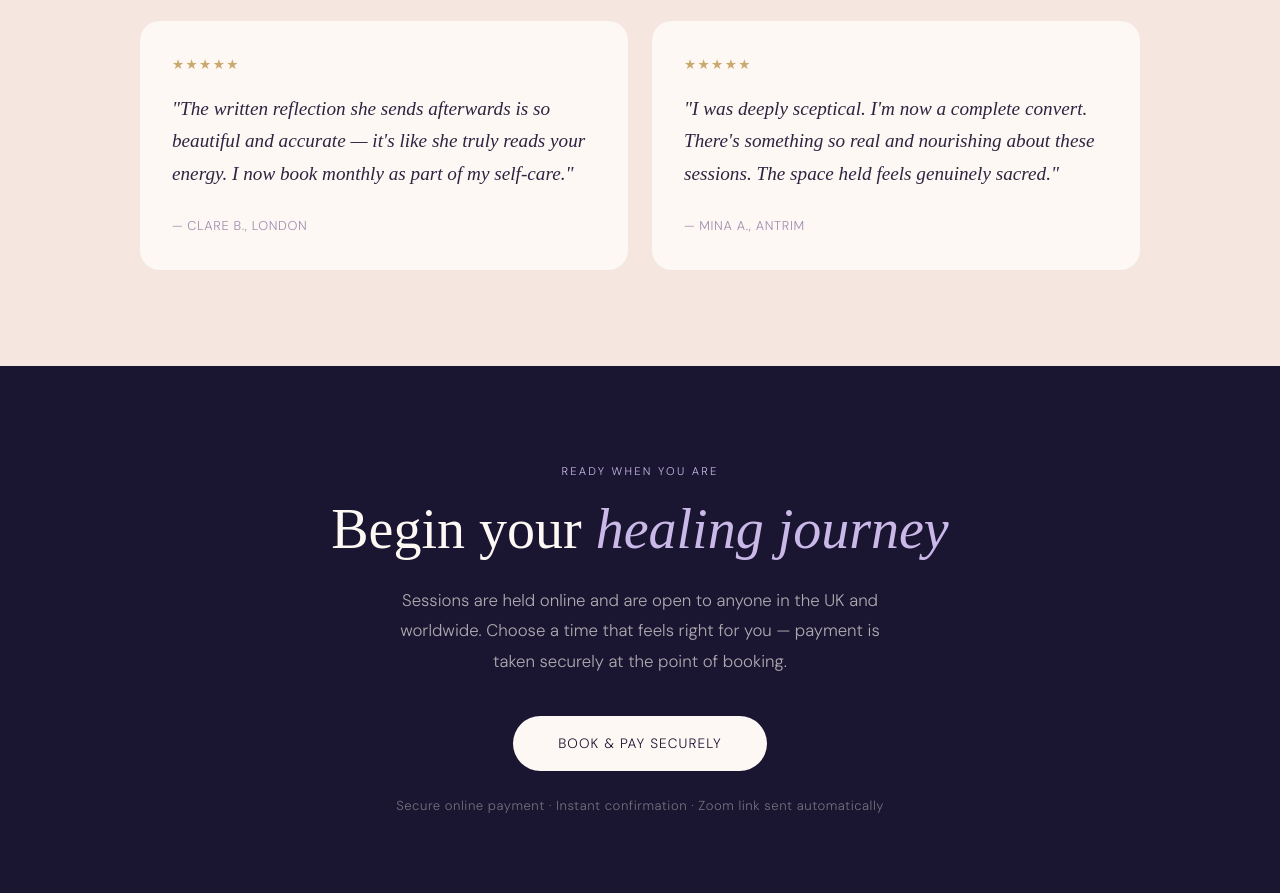
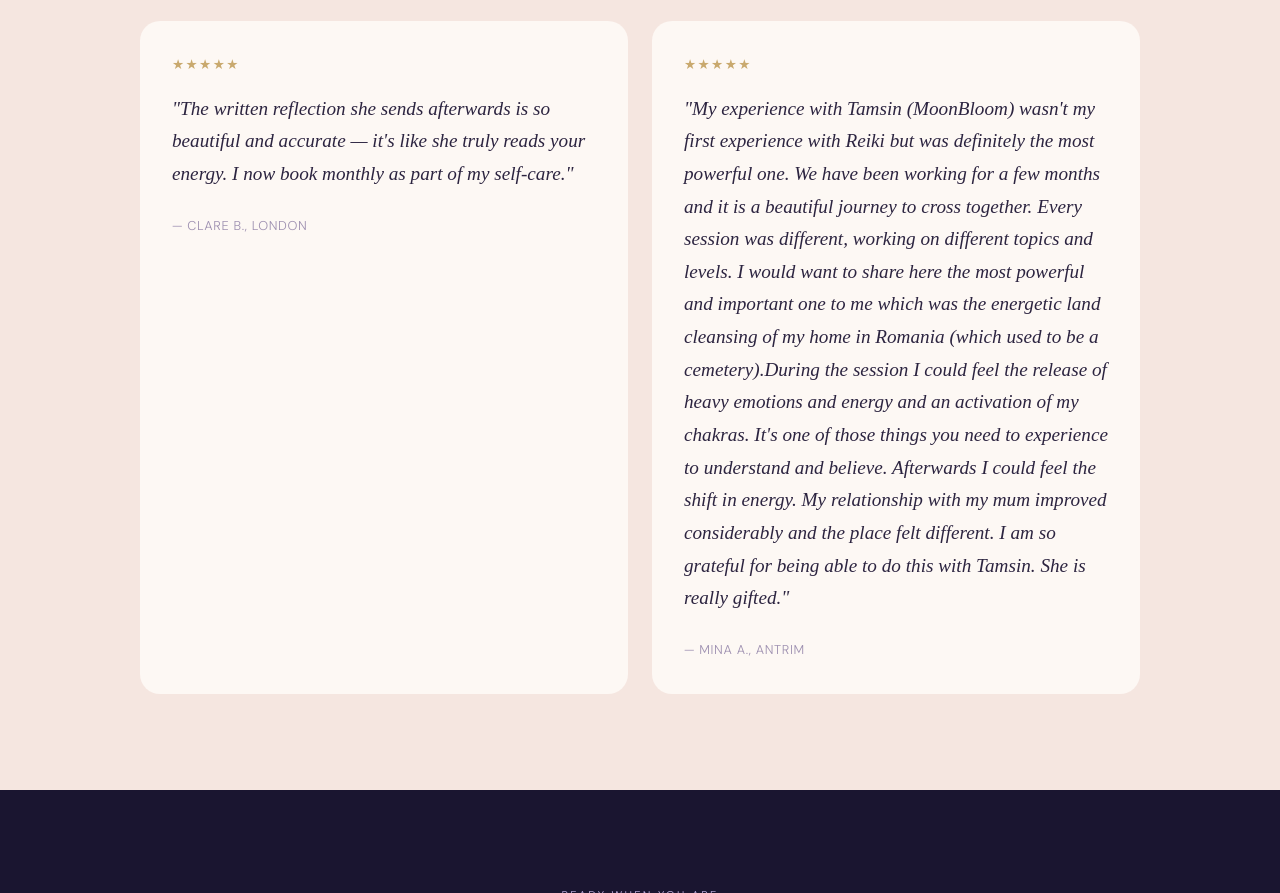
Before and after one commit to MoonBloomReikiHealing/moonbloom-Reiki-Healing, a plain HTML site: page index.html in a window 1280 px wide. Shown: the part 5156-6049 px from the top of the page. Drawn offline with Linux system fonts and the light colour scheme; a web font is replaced by a local one.

Commit message:
Update testimonial blockquote in index.html

```diff
--- a/index.html
+++ b/index.html
@@ -912,7 +912,7 @@
       </div>
       <div class="testimonial">
         <div class="stars">★★★★★</div>
-        <blockquote>"I was deeply sceptical. I'm now a complete convert. There's something so real and nourishing about these sessions. The space held feels genuinely sacred."</blockquote>
+        <blockquote>"My experience with Tamsin (MoonBloom) wasn't my first experience with Reiki but was definitely the most powerful one. We have been working for a few months and it is a beautiful journey to cross together. Every session was different, working on different topics and levels. I would want to share here the most powerful and important one to me which was the energetic land cleansing of my home in Romania (which used to be a cemetery).During the session I could feel the release of heavy emotions and energy and an activation of my chakras. It's one of those things you need to experience to understand and believe. Afterwards I could feel the shift in energy. My relationship with my mum improved considerably and the place felt different. I am so grateful for being able to do this with Tamsin. She is really gifted."</blockquote>
         <cite>— Mina A., Antrim</cite>
       </div>
     </div>
```
